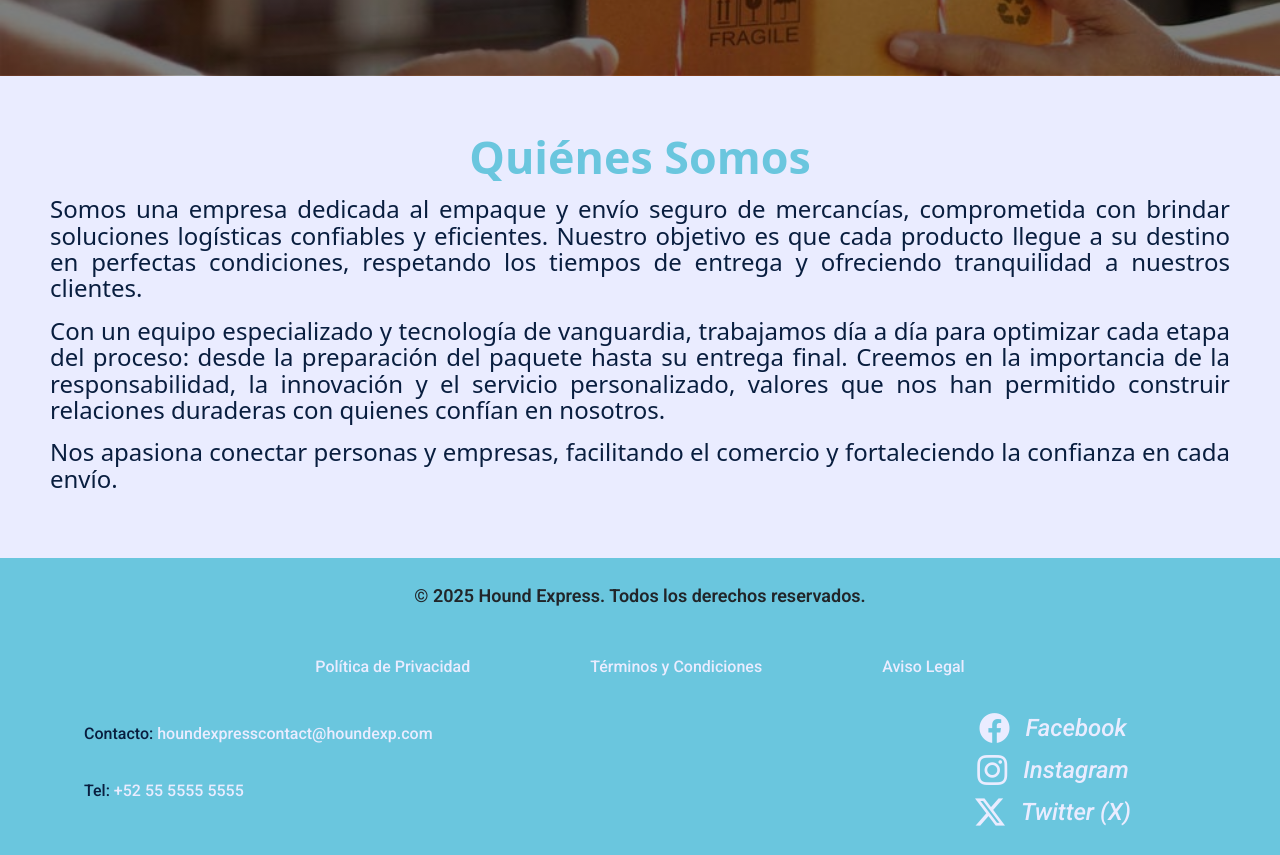
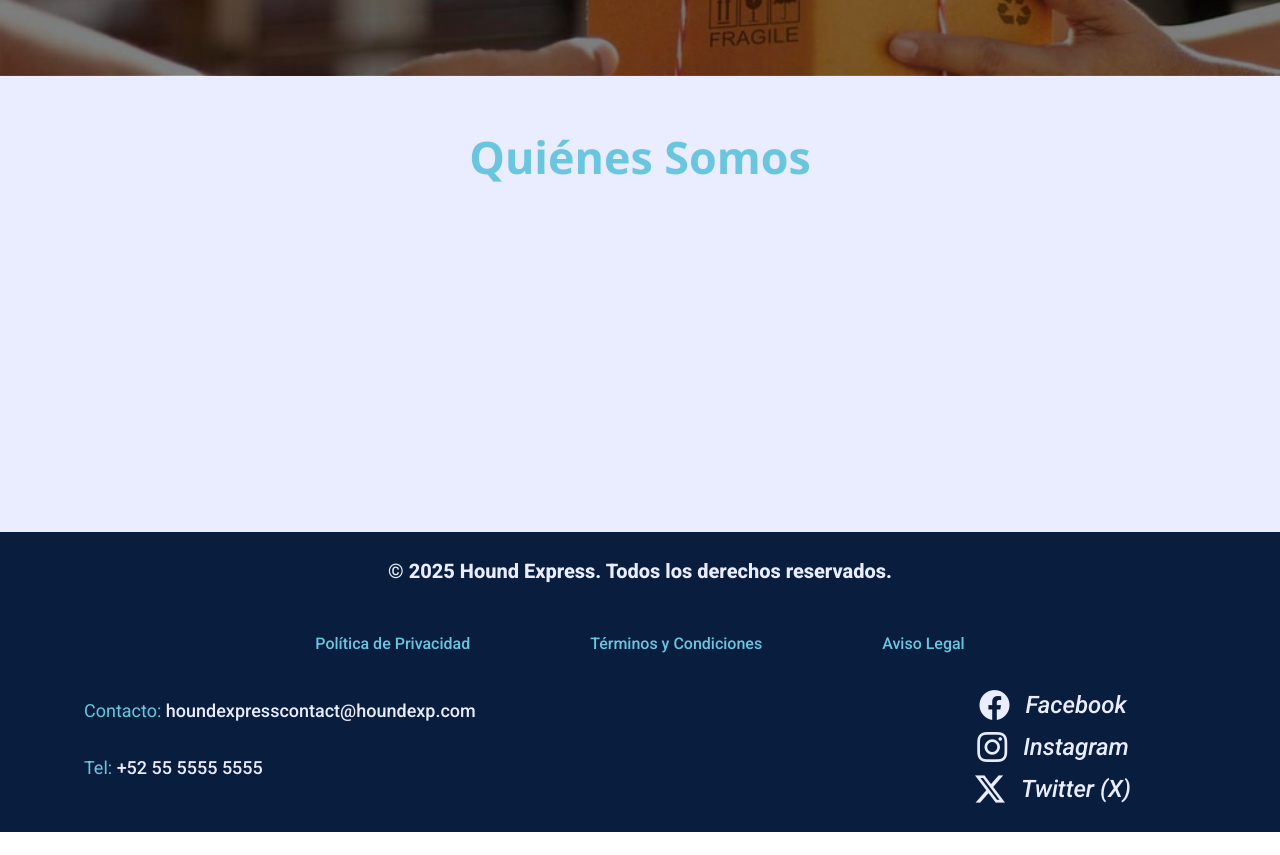
Before and after one commit to ResergeDXVS/ecommerce_practice_v2, a React (Create React App) app: page / in a window 1280 px wide. Shown: the part 340-1195 px from the top of the page. After the commit the page ends 1172 px from the top, so only its background shows below. Built offline with nearby package versions, Linux system fonts and the light colour scheme.

Commit message:
[FIX] Ajuste de accesibilidad y reestructuración en Header y Footer

```diff
--- a/src/components/Footer/index.tsx
+++ b/src/components/Footer/index.tsx
@@ -8,26 +8,50 @@ const Footer = () => {
                 <p>&copy; 2025 Hound Express. Todos los derechos reservados.</p>
             </FooterCopyrights>
             <FooterPolicy>
-                <a href="#">Pol&iacute;tica de Privacidad</a>
-                <a href="#">T&eacute;rminos y Condiciones</a>
-                <a href="#">Aviso Legal</a>
+                <a
+                    href="#"
+                    rel="noopener nofollow"
+                    aria-label="Ir a la página de la pólitica y privacidad de Hound Express">
+                    Pol&iacute;tica de Privacidad
+                </a>
+                <a
+                    href="#"
+                    rel="noopener nofollow"
+                    aria-label="Ir a la página de términos y condiciones">
+                    T&eacute;rminos y Condiciones
+                </a>
+                <a
+                    href="#"
+                    rel="noopener nofollow"
+                    aria-label="Ir a la página de aviso legal">
+                    Aviso Legal
+                </a>
             </FooterPolicy>
             <FooterContacts>
-                <p>Contacto: <a href="mailto:houndexpresscontact@houndexp.com">houndexpresscontact@houndexp.com</a></p>
-                <p>Tel: <a href="tel:+525555555555">+52 55 5555 5555</a></p>
+                <p>Contacto: <a rel="noopener nofollow" href="mailto:houndexpresscontact@houndexp.com">houndexpresscontact@houndexp.com</a></p>
+                <p>Tel: <a rel="noopener nofollow" href="tel:+525555555555">+52 55 5555 5555</a></p>
             </FooterContacts>
             <FooterNetworks>
-                <a href="#">
+                <a
+                    href="#"
+                    rel="noopener nofollow"
+                    aria-label="Ir a la página de Facebook">
                     <i className="fi fi-brands-facebook">
                         <p>Facebook</p>
                     </i>
                 </a>
-                <a href="#">
+                <a
+                    href="#"
+                    rel="noopener nofollow"
+                    aria-label="Ir a la página de Instagram">
                     <i className="fi fi-brands-instagram">
                         <p>Instagram</p>
                     </i>
                 </a>
-                <a href="#">
+                <a
+                    href="#"
+                    rel="noopener nofollow"
+                    aria-label="Ir a la página de Twitter">
                     <i className="fi fi-brands-twitter-alt">
                         <p>Twitter (X)</p>
                     </i>
--- a/src/components/Footer/styles.ts
+++ b/src/components/Footer/styles.ts
@@ -1,9 +1,9 @@
 import styled, { css } from "styled-components";
-import { AFooterStyle, FlexboxStructure, mediaAdjustments, phoneAdjustments, PWhiteStyle, PxToRem } from "../../theme/styles";
+import { AFooterStyle, FlexboxStructure, mediaAdjustments, phoneAdjustments, PStyle, PxToRem } from "../../theme/styles";
 
 const FooterStructure = styled.footer`
     font-family: ${props => props.theme.fonts.secondary};
-    background-color: $secondaryColorBlue;
+    background-color: ${p => p.theme.colors.primary};
     display: grid;
     grid-template-areas:
         "copyright copyright"
@@ -34,9 +34,9 @@ const FooterStructure = styled.footer`
 const FooterCopyrights = styled.section`
     grid-area: copyright;
     p{
-        font-size: ${PxToRem(18)};
-        font-weight: 600;
-        color: $mainColorNavy;
+        font-size: ${PxToRem(20)};
+        font-weight: 800;
+        color:  ${p => p.theme.colors.white};
         text-align: center;
         ${phoneAdjustments(css`
             font-size: ${PxToRem(16)};
@@ -54,6 +54,7 @@ const FooterPolicy = styled.section`
         ${AFooterStyle};
         font-size: ${PxToRem(16)};
         font-weight: 500;
+        color: ${p=>p.theme.colors.secondary};
         ${phoneAdjustments(css`
             gap:${PxToRem(10)};
         `)};
@@ -71,15 +72,17 @@ const FooterContacts = styled.section`
         ${FlexboxStructure("column","center","center")};
     `)};
     p{
-        ${PWhiteStyle};
+        font-size: ${PxToRem(18)};
+        ${PStyle};
         > a{
             ${AFooterStyle};
+            font-size: inherit;
             ${phoneAdjustments(css`
                 font-size: ${PxToRem(16)};
             `)};
         }
         ${phoneAdjustments(css`
-            font-size: ${PxToRem(14)};
+            font-size: ${PxToRem(16)};
         `)};
     }
 `;
--- a/src/components/Header/index.tsx
+++ b/src/components/Header/index.tsx
@@ -1,6 +1,6 @@
 import React from "react";
 import { Link } from "react-router-dom";
-import { HeaderBase, HeaderLogo, HeaderPages } from "./styles";
+import { HeaderBase, HeaderLogo, HeaderPages, HeaderNav } from "./styles";
 
 
 
@@ -8,20 +8,39 @@ const Header = () => {
     return (
         <HeaderBase>
             <HeaderLogo
+                aria-label="LOGO PRINCIPAL DE HOUND EXPRESS"
                 src="/img/logoAzulBlancoHE.png"
                 alt="HOUND EXPRESS"/>
+            <HeaderNav>
                 <HeaderPages>
-                <Link to="/">Inicio</Link>
+                    <Link
+                        aria-label="Ir a la página de inicio"
+                        to="/">
+                            Inicio
+                    </Link>
                 </HeaderPages>
                 <HeaderPages>
-                <Link to="/guides">Registro de Guias</Link>
+                    <Link
+                        to="/guides"
+                        aria-label="Ir a la página de registros de guías">
+                            Registro de Guias
+                    </Link>
                 </HeaderPages>
                 <HeaderPages>
-                <Link to="/status">Estado General</Link>
+                    <Link
+                        to="/status"
+                        aria-label="Ir a la página de estado general de las guías">
+                            Estado General
+                    </Link>
                 </HeaderPages>
                 <HeaderPages>
-                <Link to="/list_guides">Lista de Guias</Link>
+                    <Link
+                        to="/list_guides"
+                        aria-label="Ir a la página del listado de guías">
+                            Lista de Guias
+                    </Link>
                 </HeaderPages>
+            </HeaderNav>
         </HeaderBase>
     );
 }
--- a/src/components/Header/styles.ts
+++ b/src/components/Header/styles.ts
@@ -17,6 +17,12 @@ const HeaderBase = styled.header`
 
 const HeaderLogo = styled.img`
     width: 240px;
+`;
+
+const HeaderNav = styled.nav`
+    ${FlexboxStructure("row","space-evenly","center")};
+    width: 100%;
+    gap: 10px;
 `;
 
 const HeaderPages = styled.b`
@@ -49,4 +55,5 @@ export {
     HeaderBase,
     HeaderLogo,
     HeaderPages,
+    HeaderNav
 }
--- a/src/theme/index.js
+++ b/src/theme/index.js
@@ -11,7 +11,7 @@ const Theme = {
         secondary: '"Roboto", sans-serif',
     },
     hovers:{
-        transition:'background-color 0.5s ease',
+        transition:'all 0.2s ease',
         scale: 'scale(1.1)',
         filter: 'brightness(1.5)',
     }
--- a/src/theme/styles.ts
+++ b/src/theme/styles.ts
@@ -7,12 +7,14 @@ const LinkStyle = css`
 `;
 
 const H1BlueStyle = css`
+	font-family: ${p=>p.theme.fonts.primary};
 	font-weight: 800;
 	font-size: 2.8rem;
 	color: ${props=>props.theme.colors.secondary};
 `;
 
 const H2BlueStyle = css`
+	font-family: ${p=>p.theme.fonts.primary};
 	font-weight: 700;
 	font-size: 3.2rem;
 	color: ${props=>props.theme.colors.primary};
@@ -20,32 +22,37 @@ const H2BlueStyle = css`
 `;
 
 const H3BlueStyle = css`
+	font-family: ${p=>p.theme.fonts.primary};
 	font-size: 3rem;
 	font-weight: 800;
 	color: ${props=>props.theme.colors.secondary};
 `;
 
 const PTagStyle = css`
+	font-family: ${p=>p.theme.fonts.secondary};
 	font-size: 1.5rem;
-	font-weight: 400;
-	color: ${props=>props.theme.colors.primary};
+	font-weight: 500;
+	color: ${props=>props.theme.colors.white};
 `;
 
 const BTagStyle = css`
+	font-family: ${p=>p.theme.fonts.secondary};
 	font-size: 1.6rem;
 	font-weight: 800;
 	color: ${props=>props.theme.colors.secondary};
 `;
 
 const AFooterStyle = css`
+	font-family: ${p=>p.theme.fonts.secondary};
 	font-weight: 500;
 	text-decoration: none;
 	color: ${props=>props.theme.colors.white};
 `;
 
-const PWhiteStyle = css`
-	font-weight: 500;
-	color: ${props=>props.theme.colors.primary};
+const PStyle = css`
+	font-family: ${p=>p.theme.fonts.secondary};
+	font-weight: 400;
+	color: ${props=>props.theme.colors.secondary};
 `;
 
 
@@ -83,7 +90,7 @@ export {
 	PTagStyle,
 	BTagStyle,
 	AFooterStyle,
-	PWhiteStyle,
+	PStyle,
 	FlexboxStructure,
 	PxToRem,
 	phoneAdjustments,
```
Lines whose indentation alone changed are shown as unchanged.
